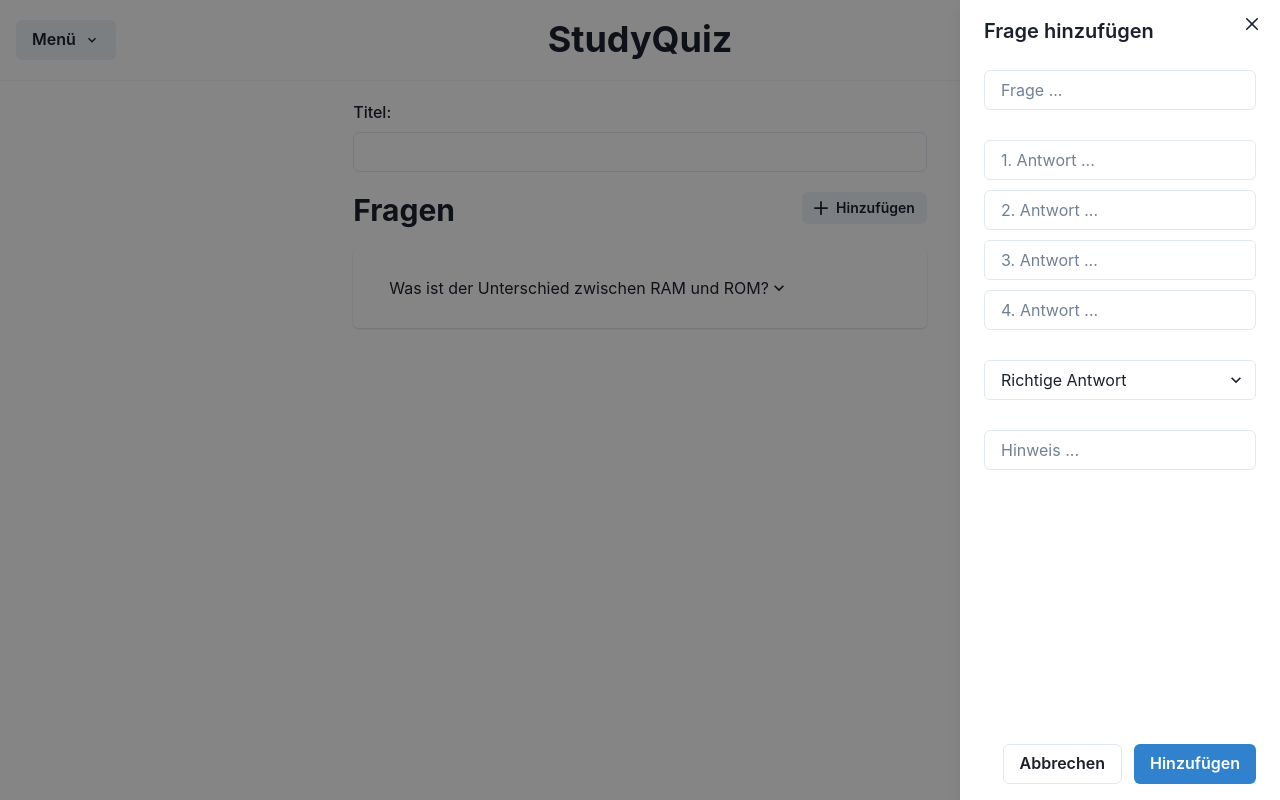
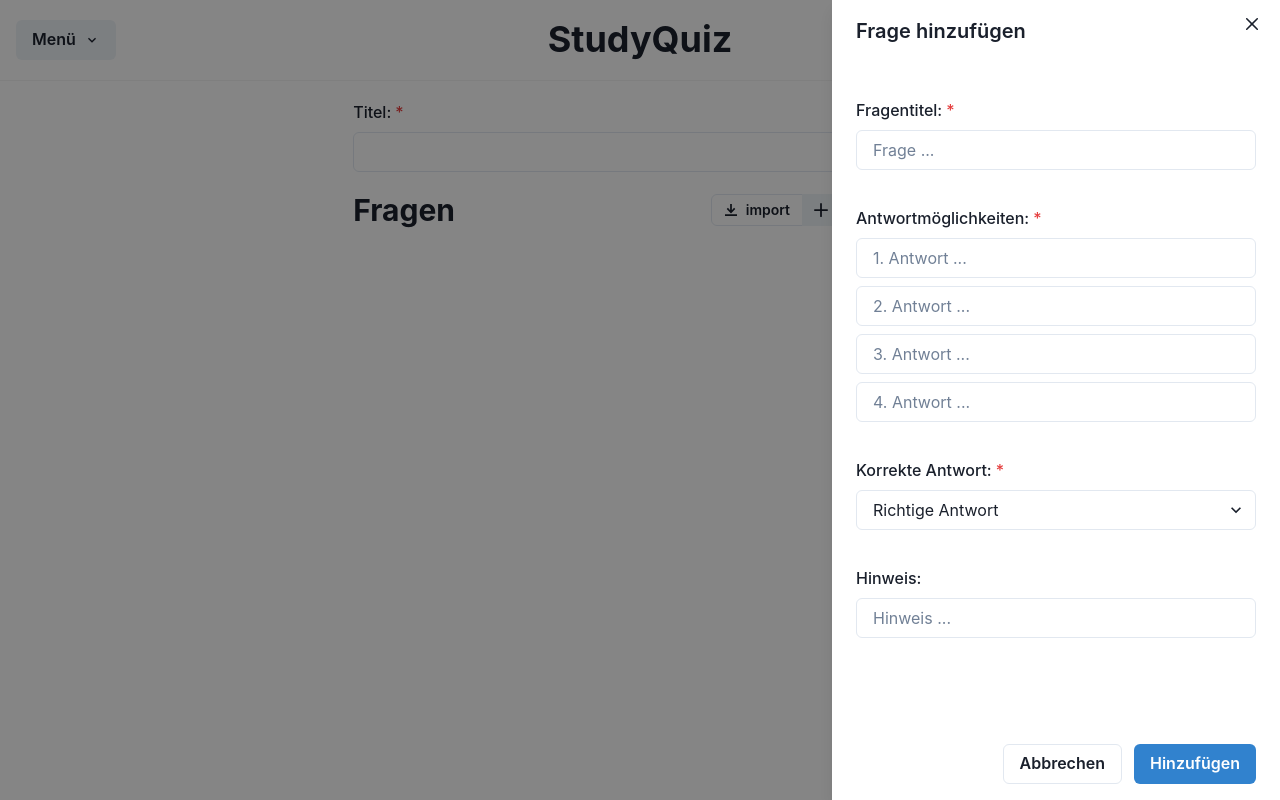
Before and after one commit to PhilippDuck/studyquiz, a React (Vite) app: page /create in a window 1280 px wide. Both pictures are taken after a click on the button "Hinzufügen". Built offline with nearby package versions, Linux system fonts and the light colour scheme.

Commit message:
Fragen hinzufügen, importieren von jsonarray

```diff
--- a/package.json
+++ b/package.json
@@ -20,7 +20,7 @@
     "react": "^18.2.0",
     "react-dom": "^18.2.0",
     "react-router-dom": "^6.15.0",
-    "sort-by": "^1.2.0"
+    "sort-by": "^0.0.2"
   },
   "devDependencies": {
     "@types/react": "^18.2.15",
--- a/src/Root.jsx
+++ b/src/Root.jsx
@@ -31,6 +31,7 @@ import {
   MenuGroup,
   MenuOptionGroup,
   MenuDivider,
+  useMediaQuery
 } from "@chakra-ui/react";
 import { Box } from "@chakra-ui/react";
 
@@ -43,34 +44,13 @@ function Root() {
     const [currentQuestion, setCurrentQuestion] = useState(0);
     const numberOfQuestions = questions.length;
     const [mistakeCounter, setMistakeCounter] = useState(0);
+    const [isNotSmallerScreen, isLargerScreen] = useMediaQuery([
+      "(min-width: 600px)",
+      "(min-width: 900px)"
+    ]);
 
-    function checkAnswer(answer) {
-      //console.log(answer);
-      if (answer === questions[currentQuestion].rightAnswer) {
-        toast({
-          title: "Richtig!",
-          status: "success",
-          duration: 700,
-        });
-        if (currentQuestion === numberOfQuestions - 1) {
-          setQuizIsDone(true);
-        }
-        setCurrentQuestion(currentQuestion + 1);
-      } else {
-        toast({
-          title: "Falsch!",
-          status: "error",
-          duration: 700,
-        });
-        setMistakeCounter(mistakeCounter + 1);
-      }
-    }
 
-    function repeatQuiz() {
-      setCurrentQuestion(0);
-      setQuizIsDone(false);
-      setMistakeCounter(0);
-    }
+
   return (
     <>
       <Box shadow="xs" w="100%" h="80px" p={4}>
@@ -78,9 +58,13 @@ function Root() {
           <Center>
             <Box w="100px">
               <Menu>
+                {isLargerScreen || isNotSmallerScreen ?
                 <MenuButton as={Button} rightIcon={<ChevronDownIcon />}>
-                  Menü
-                </MenuButton>
+                Menü
+                </MenuButton>:<MenuButton as={Button} >
+                <ChevronDownIcon />
+                </MenuButton>}
+
                 <MenuList>
                 <Link to={`play/`}><MenuItem>Spielen</MenuItem></Link>
                   <MenuItem>Ranglisten</MenuItem>
--- a/src/components/QuestionCard.jsx
+++ b/src/components/QuestionCard.jsx
@@ -1,8 +1,9 @@
 import React from 'react'
+import { QuestionIcon, WarningIcon, CheckCircleIcon } from "@chakra-ui/icons";
 import {
 
   Text,
-
+  VStack,
   Accordion,
   AccordionItem,
   AccordionButton,
@@ -12,28 +13,56 @@ import {
   CardHeader,
   CardBody,
   CardFooter,
+  Heading,
+  Box,
+  List,
+  ListItem,
+  ListIcon,
+  OrderedList,
+  UnorderedList,
+  Highlight,
+  Flex,
+  Center,
+  Spacer
+
 } from "@chakra-ui/react";
 
-function QuestionCard() {
+function QuestionCard(props) {
   return (
-    <Card w="100%">
+    <Card w="100%" >
       <CardBody>
         <Accordion allowMultiple>
           <AccordionItem border="none">
-          <AccordionButton>
-            <Text size="xs">
-              Was ist der Unterschied zwischen RAM und ROM?
+            <AccordionButton >
+              <Flex w="100%">
+              <Text size="sm" align="start">
+                {props.question.question}
               </Text>
+              <Spacer></Spacer>
               <AccordionIcon />
+              </Flex>
             </AccordionButton>
 
             <AccordionPanel pb={4}>
-            <ul>
-              <li>1. Test</li>
-              <li>2. Test</li>
-              <li>3. Test</li>
-              <li>4. Test</li>
-            </ul>
+              <VStack align={"start"} >
+
+                <Heading size={"xs"}>Antworten:</Heading>
+                <OrderedList>
+                  {props.question.answers.map((q, i) => {
+
+                    if (i == props.question.rightAnswer) {
+                      return <Flex><ListItem key={i}>{q}</ListItem> <Box w="5px"></Box><Center><CheckCircleIcon color={"green.300"}></CheckCircleIcon></Center></Flex>
+                    } else {
+                      return <Flex><ListItem key={i}>{q}</ListItem><Box w="5px"></Box><Center><WarningIcon color={"red.300"}></WarningIcon></Center></Flex>
+                    }
+
+                  })}
+                </OrderedList>
+
+
+                <Heading size={"xs"}>Hinweis:</Heading>
+                <Text>{props.question.hint}</Text>
+              </VStack>
             </AccordionPanel>
           </AccordionItem>
         </Accordion>
--- a/src/pages/Create.jsx
+++ b/src/pages/Create.jsx
@@ -1,8 +1,16 @@
 import React from "react";
 import { useState } from "react";
-import { QuestionIcon, AddIcon } from "@chakra-ui/icons";
+import { QuestionIcon, AddIcon, DownloadIcon } from "@chakra-ui/icons";
 import QuestionCard from "../components/QuestionCard";
 import {
+  Textarea,
+  Modal,
+  ModalOverlay,
+  ModalContent,
+  ModalHeader,
+  ModalFooter,
+  ModalBody,
+  ModalCloseButton,
   useDisclosure,
   Drawer,
   DrawerBody,
@@ -36,13 +44,25 @@ import {
   CardHeader,
   CardBody,
   CardFooter,
+  ButtonGroup,
+  useToast,
+
 } from "@chakra-ui/react";
 
 function Create() {
+  let json = ""
 
+  const toast = useToast()
+  const importModalDisclosure = useDisclosure();
   const { isOpen, onOpen, onClose } = useDisclosure();
-  const [questions, setQuestions] = useState([
-    {
+  let newQuestion = {
+    question: "",
+    answers: ["", "", "", ""],
+    rightAnswer: 0,
+    hint: ""
+  };
+  const sampleQuestion =
+    [{
       question: "Was steht für 'CPU'?",
       answers: [
         "Central Print Unit",
@@ -52,13 +72,46 @@ function Create() {
       ],
       rightAnswer: 2,
       hint: "Die CPU führt Prozesse aus."
+    }]
+
+  const [questions, setQuestions] = useState([
+
+  ]);
+
+  function addNewQuestion(question) {
+    onClose();
+    setQuestions([...questions, question]);
+  }
+  function importJSONQuestions(json) {
+    console.log(json);
+    importModalDisclosure.onClose();
+    try {
+      const newQuestions = JSON.parse(json);
+      setQuestions([...questions, ...newQuestions]);
+      toast({
+        title: 'Fragen erfolgreich importiert',
+
+        status: "success",
+        duration: 4000,
+        isClosable: true,
+      })
+    } catch (error) {
+      console.log(error);
+      toast({
+        title: 'Fehler beim importieren',
+
+        status: "error",
+        duration: 4000,
+        isClosable: true,
+      })
     }
-  ]);
+
+  }
 
   return (
     <>
       <Center w="100%">
-        <FormControl>
+        <FormControl isRequired>
           <FormLabel>Titel:</FormLabel>
           <Input type="text" />
         </FormControl>
@@ -66,50 +119,105 @@ function Create() {
       <Box h="20px"></Box>
       <Flex>
         <Heading size="lg">Fragen</Heading>
+
+
         <Spacer></Spacer>
-        <Button size="sm" leftIcon={<AddIcon />} onClick={onOpen}>
+        <Center>
+        <ButtonGroup size="sm" isAttached >
+        <Button  leftIcon={<DownloadIcon />} variant={"outline"} onClick={importModalDisclosure.onOpen}>
+          import
+        </Button>
+        <Button  leftIcon={<AddIcon />} onClick={onOpen}>
           Hinzufügen
+
         </Button>
+        </ButtonGroup>
+        </Center>
       </Flex>
+      <Box h="5px"></Box>
+      <Flex><Spacer></Spacer><Text color="gray" fontSize={"sm"}>{"Anzahl: " + questions.length + ""}</Text></Flex>
+
 
       <Box h="20px"></Box>
-      <QuestionCard />
+      <VStack spacing="10px">
+        {
+          questions.map((q, i) => {
+            return <QuestionCard key={i} question={q} />
+          })
+        }
+      </VStack>
+      <p>{newQuestion.answers}</p>
       <Box h="10px"></Box>
-      <Drawer isOpen={isOpen} placement="right" onClose={onClose}>
+      <Drawer colorScheme={"red"} size="sm" isOpen={isOpen} placement="right" onClose={onClose}>
         <DrawerOverlay />
         <DrawerContent>
           <DrawerCloseButton />
           <DrawerHeader>Frage hinzufügen</DrawerHeader>
 
           <DrawerBody>
-            <VStack spacing="10px">
-              <Input placeholder="Frage ..." />
-              <Box h="10px"></Box>
-              <Input placeholder="1. Antwort ..." />
-              <Input placeholder="2. Antwort ..." />
-              <Input placeholder="3. Antwort ..." />
-              <Input placeholder="4. Antwort ..." />
-              <Box h="10px"></Box>
-              <Select placeholder="Richtige Antwort">
-                <option value="1">Antwort 1</option>
-                <option value="2">Antwort 2</option>
-                <option value="3">Antwort 3</option>
-                <option value="4">Antwort 4</option>
-              </Select>
-              <Box h="10px"></Box>
-              <Input placeholder="Hinweis ..." />
+            <VStack>
+              <Box h="20px"></Box>
+              <FormControl isRequired>
+                <FormLabel>Fragentitel:</FormLabel>
+                <Input onChange={(e) => { newQuestion.question = e.target.value }} placeholder="Frage ..." />
+              </FormControl>
+              <Box h="20px"></Box>
+              <FormControl isRequired>
+                <FormLabel>Antwortmöglichkeiten:</FormLabel>
+                <Input onChange={(e) => { newQuestion.answers[0] = e.target.value }} placeholder="1. Antwort ..." />
+              </FormControl>
+              <FormControl isRequired>
+                <Input onChange={(e) => { newQuestion.answers[1] = e.target.value }} placeholder="2. Antwort ..." />
+              </FormControl>
+              <FormControl isRequired>
+                <Input onChange={(e) => { newQuestion.answers[2] = e.target.value }} placeholder="3. Antwort ..." />
+              </FormControl>
+              <FormControl isRequired>
+                <Input onChange={(e) => { newQuestion.answers[3] = e.target.value }} placeholder="4. Antwort ..." />
+              </FormControl>
+              <Box h="20px"></Box>
+              <FormControl isRequired>
+                <FormLabel>Korrekte Antwort:</FormLabel>
+                <Select onChange={(e) => { newQuestion.rightAnswer = e.target.value }} placeholder="Richtige Antwort">
+                  <option value={0}>Antwort 1</option>
+                  <option value={1}>Antwort 2</option>
+                  <option value={2}>Antwort 3</option>
+                  <option value={3}>Antwort 4</option>
+                </Select>
+              </FormControl>
+              <Box h="20px"></Box>
+              <FormControl>
+                <FormLabel>Hinweis:</FormLabel>
+                <Input onChange={(e) => { newQuestion.hint = e.target.value }} placeholder="Hinweis ..." />
+              </FormControl>
+            </VStack>
 
-            </VStack>
           </DrawerBody>
 
           <DrawerFooter>
             <Button variant="outline" mr={3} onClick={onClose}>
               Abbrechen
             </Button>
-            <Button colorScheme="blue">Hinzufügen</Button>
+            <Button onClick={() => { addNewQuestion(newQuestion) }} colorScheme="blue">Hinzufügen</Button>
           </DrawerFooter>
         </DrawerContent>
       </Drawer>
+      <Modal  isCentered isOpen={importModalDisclosure.isOpen} onClose={importModalDisclosure.onClose}>
+        <ModalOverlay />
+        <ModalContent  >
+          <ModalHeader>Fragen als JSON Text importieren</ModalHeader>
+          <ModalCloseButton />
+          <ModalBody>
+          <Textarea onChange={(input) => {json = input.target.value}} h="400px" placeholder={"Beispiel: \n" +JSON.stringify(sampleQuestion, null, 2)} />
+
+          </ModalBody>
+          <ModalFooter>
+          <Button leftIcon={<DownloadIcon/>} colorScheme='blue' mr={3} onClick={()=>importJSONQuestions(json)}>
+              importieren
+            </Button>
+          </ModalFooter>
+        </ModalContent>
+      </Modal>
     </>
   );
 }
```
Also changed, not shown: 1 other file (tests, documents, lock files or other folders). Lines whose indentation alone changed are shown as unchanged.
